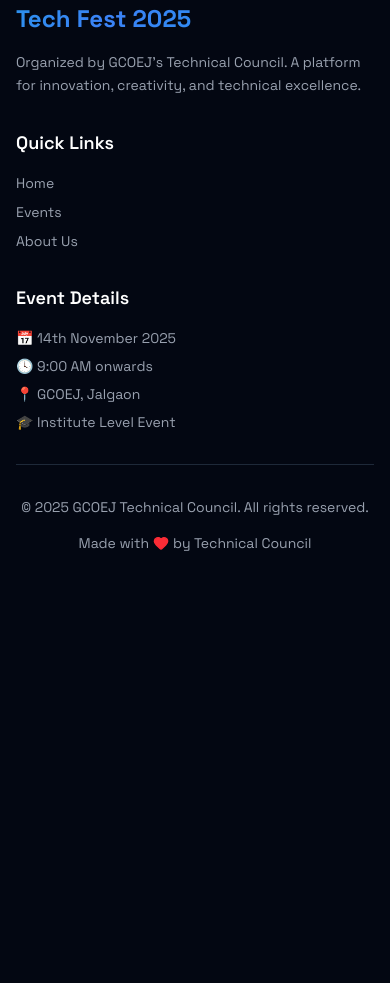
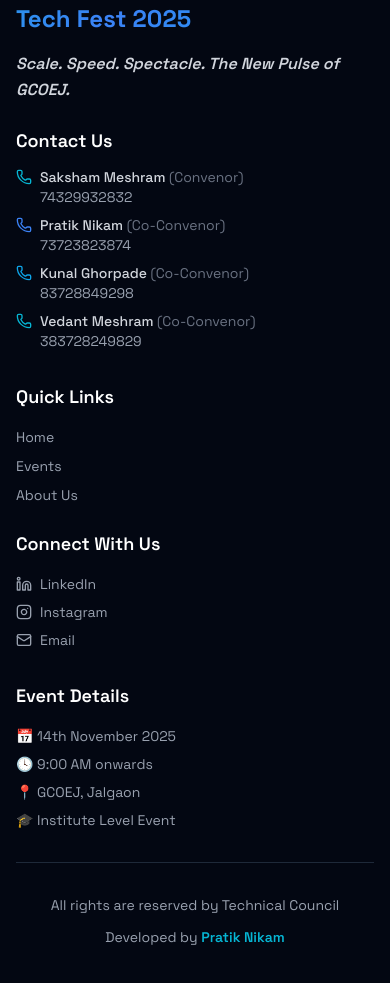
Before and after one commit to npratik01/Tech-Fest-web2, a React (Vite) app: page / in a window 390 px wide. Shown: the part 6920-7903 px from the top of the page. Before the commit the page ends 7521 px from the top, so only its background shows below. Built offline with nearby package versions, Linux system fonts and the light colour scheme.

Commit message:
feat: Enhance Footer component with contact information and social media links

```diff
--- a/src/components/Footer.jsx
+++ b/src/components/Footer.jsx
@@ -1,5 +1,5 @@
 import { motion } from "framer-motion";
-import { Heart, ArrowUp } from "lucide-react";
+import { Heart, ArrowUp, Linkedin, Instagram, Mail, Phone } from "lucide-react";
 import { useState, useEffect } from "react";
 
 const Footer = () => {
@@ -23,15 +23,64 @@
     <footer className="relative bg-gray-950 border-t border-gray-800">
       <div className="max-w-7xl mx-auto px-4 sm:px-6 lg:px-8 py-12">
         <div className="grid grid-cols-1 md:grid-cols-3 gap-8 mb-8">
-          {/* About */}
+          {/* About & Contacts */}
           <div>
             <h3 className="text-2xl font-bold gradient-text mb-4">
               Tech Fest 2025
             </h3>
-            <p className="text-gray-400 text-sm leading-relaxed">
-              Organized by GCOEJ's Technical Council. A platform for innovation,
-              creativity, and technical excellence.
+            <p className="text-gray-300 text-base font-semibold italic mb-6 leading-relaxed">
+              Scale. Speed. Spectacle. The New Pulse of GCOEJ.
             </p>
+
+            <h4 className="text-lg font-semibold text-white mb-3">
+              Contact Us
+            </h4>
+            <ul className="space-y-2 text-sm text-gray-400">
+              <li className="flex items-start gap-2">
+                <Phone className="w-4 h-4 mt-0.5 text-neon-blue flex-shrink-0" />
+                <div>
+                  <span className="text-gray-300 font-medium">Saksham Meshram</span>
+                  <span className="text-gray-500"> (Convenor)</span>
+                  <br />
+                  <a href="tel:+917432993283" className="hover:text-neon-blue transition-colors">
+                    74329932832
+                  </a>
+                </div>
+              </li>
+              <li className="flex items-start gap-2">
+                <Phone className="w-4 h-4 mt-0.5 text-neon-purple flex-shrink-0" />
+                <div>
+                  <span className="text-gray-300 font-medium">Pratik Nikam</span>
+                  <span className="text-gray-500"> (Co-Convenor)</span>
+                  <br />
+                  <a href="tel:+917372382387" className="hover:text-neon-purple transition-colors">
+                    73723823874
+                  </a>
+                </div>
+              </li>
+              <li className="flex items-start gap-2">
+                <Phone className="w-4 h-4 mt-0.5 text-neon-pink flex-shrink-0" />
+                <div>
+                  <span className="text-gray-300 font-medium">Kunal Ghorpade</span>
+                  <span className="text-gray-500"> (Co-Convenor)</span>
+                  <br />
+                  <a href="tel:+918372884929" className="hover:text-neon-pink transition-colors">
+                    83728849298
+                  </a>
+                </div>
+              </li>
+              <li className="flex items-start gap-2">
+                <Phone className="w-4 h-4 mt-0.5 text-neon-blue flex-shrink-0" />
+                <div>
+                  <span className="text-gray-300 font-medium">Vedant Meshram</span>
+                  <span className="text-gray-500"> (Co-Convenor)</span>
+                  <br />
+                  <a href="tel:+913837282498" className="hover:text-neon-blue transition-colors">
+                    383728249829
+                  </a>
+                </div>
+              </li>
+            </ul>
           </div>
 
           {/* Quick Links */}
@@ -65,6 +114,43 @@
                 </a>
               </li>
             </ul>
+
+            <h4 className="text-lg font-semibold text-white mb-4 mt-6">
+              Connect With Us
+            </h4>
+            <ul className="space-y-2">
+              <li>
+                <a
+                  href="https://www.linkedin.com/company/technical-council-gcoej"
+                  target="_blank"
+                  rel="noopener noreferrer"
+                  className="text-gray-400 hover:text-neon-blue transition-colors text-sm flex items-center gap-2"
+                >
+                  <Linkedin className="w-4 h-4" />
+                  LinkedIn
+                </a>
+              </li>
+              <li>
+                <a
+                  href="https://www.instagram.com/technicalcouncil_gcoej"
+                  target="_blank"
+                  rel="noopener noreferrer"
+                  className="text-gray-400 hover:text-neon-pink transition-colors text-sm flex items-center gap-2"
+                >
+                  <Instagram className="w-4 h-4" />
+                  Instagram
+                </a>
+              </li>
+              <li>
+                <a
+                  href="mailto:technicalcouncil@gcoej.ac.in"
+                  className="text-gray-400 hover:text-neon-purple transition-colors text-sm flex items-center gap-2"
+                >
+                  <Mail className="w-4 h-4" />
+                  Email
+                </a>
+              </li>
+            </ul>
           </div>
 
           {/* Event Info */}
@@ -82,14 +168,12 @@
         </div>
 
         {/* Bottom Bar */}
-        <div className="border-t border-gray-800 pt-8 flex flex-col md:flex-row justify-between items-center gap-4">
-          <p className="text-gray-400 text-sm text-center md:text-left">
-            © {currentYear} GCOEJ Technical Council. All rights reserved.
+        <div className="border-t border-gray-800 pt-8 flex flex-col items-center gap-3">
+          <p className="text-gray-400 text-sm text-center">
+            All rights are reserved by Technical Council
           </p>
-
-          <p className="text-gray-400 text-sm flex items-center gap-1">
-            Made with <Heart className="w-4 h-4 text-red-500 fill-current" /> by
-            Technical Council
+          <p className="text-gray-400 text-sm text-center">
+            Developed by <span className="text-neon-blue font-semibold">Pratik Nikam</span>
           </p>
         </div>
       </div>
```
